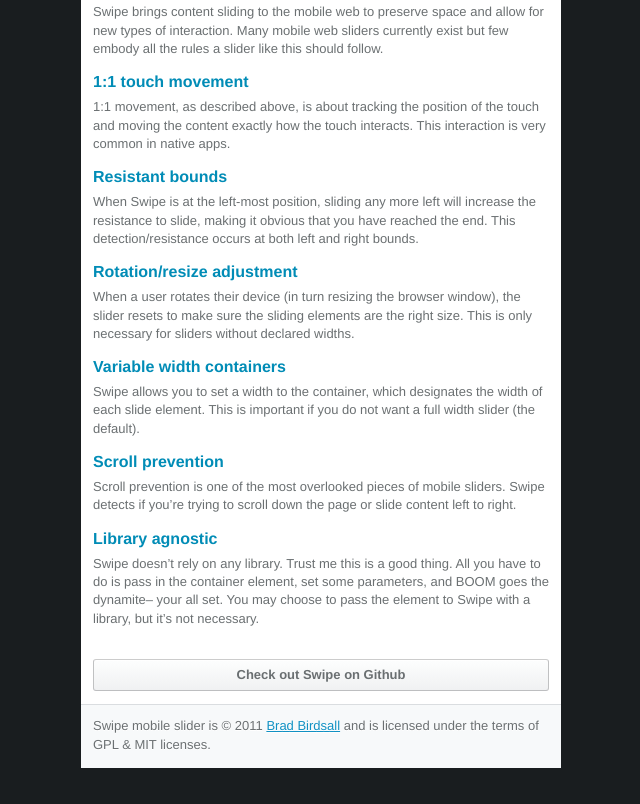
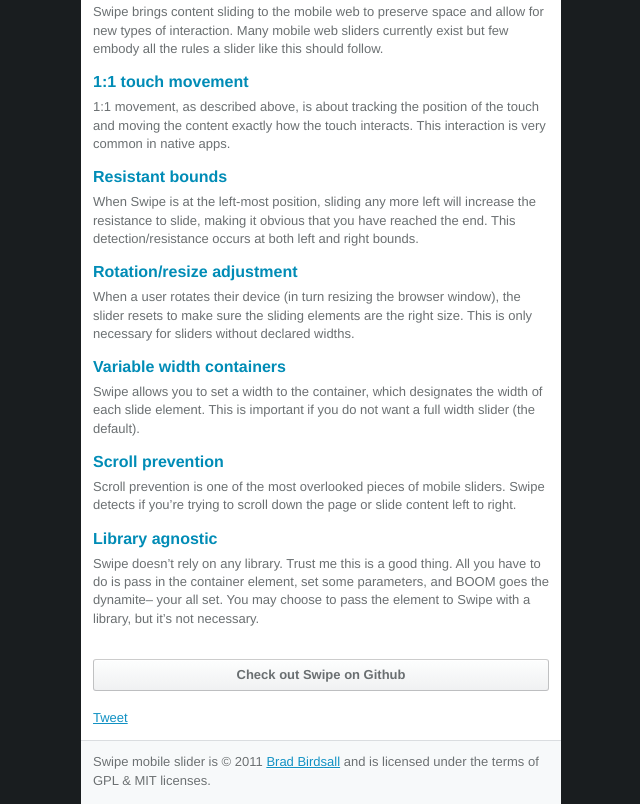
Before and after one commit to thebird/Swipe, a plain HTML site: page index.html in a window 1280 px wide. Shown: the part 396-1200 px from the top of the page, without its empty margins (319-959 px from the left). Before the commit the page ends 1164 px from the top, so only its background shows below. Drawn offline with Linux system fonts and the light colour scheme; a script that the page names is missing.

Commit message:
added tweet button

```diff
--- a/index.html
+++ b/index.html
@@ -76,6 +76,9 @@
 
         <br>
         <a href='http://github.com/bradbirdsall/Swipe' class='button'>Check out Swipe on Github</a>
+
+        <br>
+        <a href="https://twitter.com/share" class="twitter-share-button" data-url="swipejs.com" data-count="horizontal" data-via="BradBirdsall">Tweet</a><script type="text/javascript" src="http://platform.twitter.com/widgets.js"></script>
 
       </div>
     </li>
```
